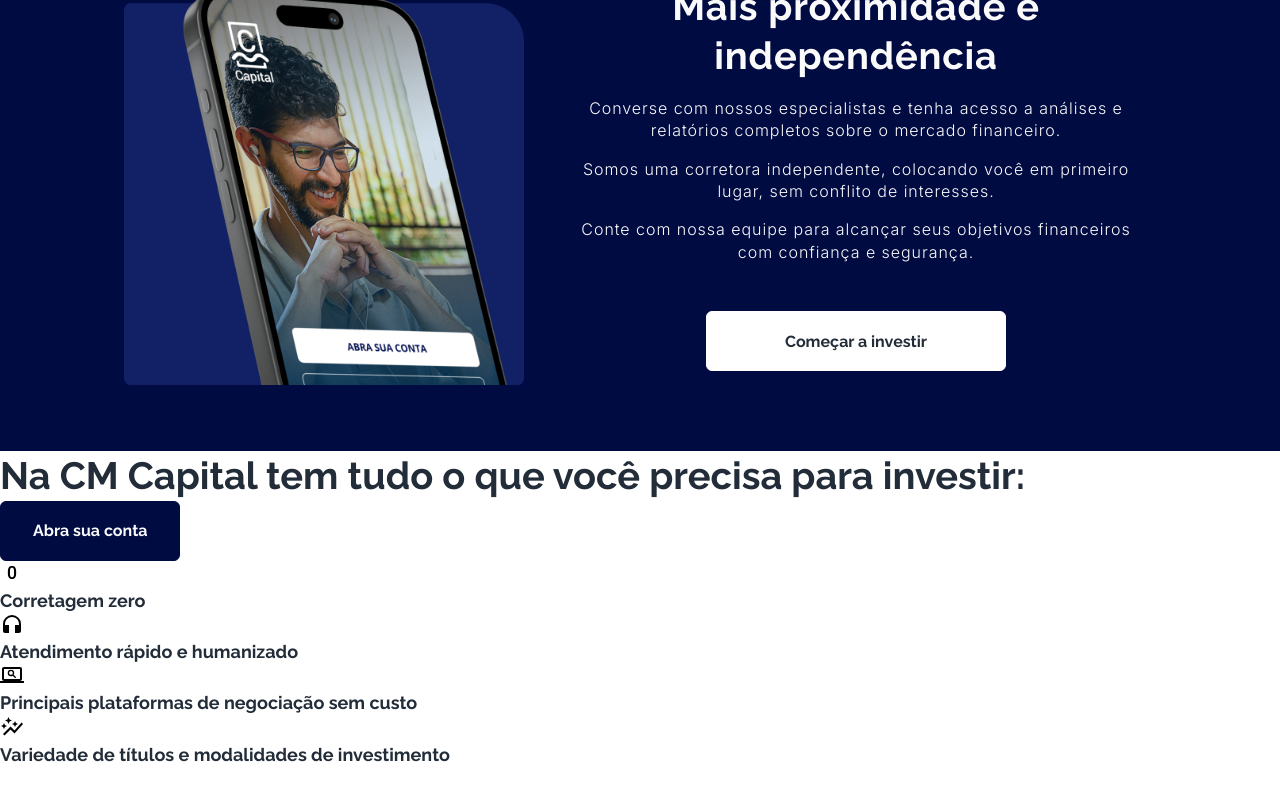
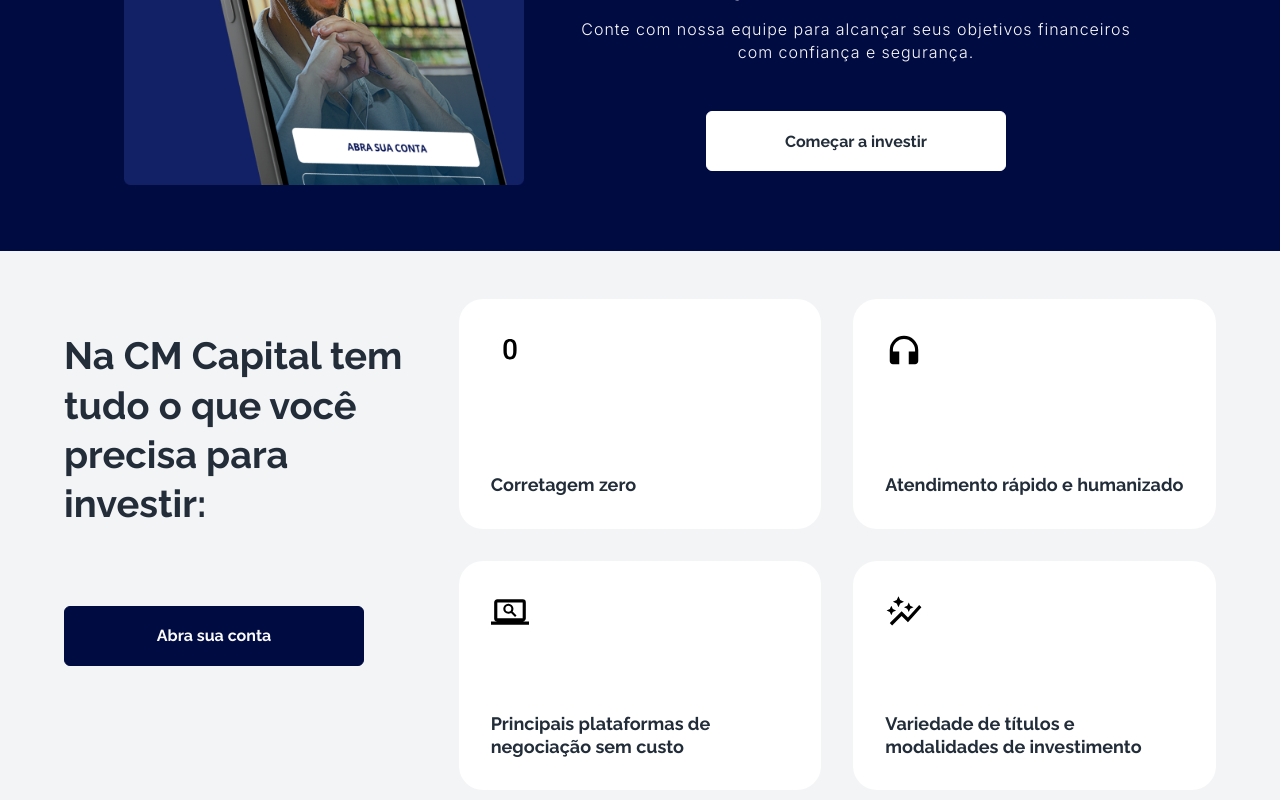
Before and after one commit to Shigekai/beyond-the-bytes-challenge, a React (Vite) app: page / in a window 1280 px wide. Shown: the part 1922-2722 px from the top of the page. Before the commit the page ends 2688 px from the top, so only its background shows below. Built offline with nearby package versions, Linux system fonts and the light colour scheme.

Commit message:
feat: fourth section (mobile & desktop)

```diff
--- a/src/components/Sections/FourthSection/index.jsx
+++ b/src/components/Sections/FourthSection/index.jsx
@@ -1,38 +1,39 @@
 import { MdExposureZero, MdHeadphones, MdOutlineAutoGraph, MdScreenSearchDesktop } from "react-icons/md"
+import style from "./style.module.scss";
 
 export const FourthSection = () => {
     return(
-        <section>
-            <div>
+        <section className={style.sectionBox}>
+            <div className={`${style.title}`}>
                 <h2 className="title two black">Na CM Capital tem tudo o que você precisa para investir:</h2>
+            </div>
+            <div className={`${style.buttonDiv}`}>
                 <button className="button large blue">Abra sua conta</button>
             </div>
-            <div>
-                <div>
-                    <MdExposureZero size={24}/>
+            <div className={`${style.card} ${style.card1}`}>
+                <MdExposureZero size={38}/>
                 <h3 className="title three black">
                     Corretagem zero
                 </h3>
             </div>
-                <div>
-                    <MdHeadphones size={24}/>
+            <div className={`${style.card} ${style.card2}`}>
+                <MdHeadphones size={38}/>
                 <h3 className="title three black">
                 Atendimento rápido e humanizado
                 </h3>
             </div>
-                <div>
-                    <MdScreenSearchDesktop size={24}/>
+            <div className={`${style.card} ${style.card3}`}>
+                <MdScreenSearchDesktop size={38}/>
                 <h3 className="title three black">
                 Principais plataformas de negociação sem custo
                 </h3>
             </div>
-                <div>
-                    <MdOutlineAutoGraph size={24}/>
+            <div className={`${style.card} ${style.card4}`}>
+                <MdOutlineAutoGraph size={38}/>
                 <h3 className="title three black">
                 Variedade de títulos e modalidades de investimento
                 </h3>
             </div>
-            </div>
         </section>
     )
 }
--- /dev/null
+++ b/src/components/Sections/FourthSection/style.module.scss
@@ -0,0 +1,75 @@
+.sectionBox{
+    display: grid;
+    grid-template-columns: 1fr;
+    grid-template-rows: 1fr;
+    grid-template-areas: "title"
+                         "card1"
+                         "card2"
+                         "card3"
+                         "card4"
+                         "button";
+
+    background-color: var(--background-color-grey);
+    gap: 2rem;
+    padding: 1rem 10%;
+
+    .title{
+        grid-area: title;
+        text-align: center;
+        margin-top: 2rem;
+    }
+    .card1{
+        grid-area: card1;
+    }
+    .card2{
+        grid-area: card2;
+    }
+    .card3{
+        grid-area: card3;
+    }
+    .card4{
+        grid-area: card4;
+    }
+    .buttonDiv{
+        grid-area: button;
+        width: 100%;
+        display: flex;
+        align-items: center;
+        justify-content: center;
+        button{
+            width: 100%;
+        }
+    }
+};
+
+.card{
+    width: 100%;
+    background-color: var(--background-color-white);
+    display: flex;
+    flex-direction: column;
+    align-items: flex-start;
+    gap: 2rem;
+    border-radius: 24px;
+    padding: 2rem;
+};
+
+@media screen and (min-width: 830px){
+    .sectionBox{
+        grid-template-columns: 2fr 2fr 2fr;
+        grid-template-rows: 1fr 1fr;
+        grid-template-areas: "title card1 card2"
+                             "button card3 card4";
+        padding: 3rem 5%;
+        .title{
+            text-align: start;
+        }
+        .buttonDiv{
+            margin-bottom: 10vh;
+            max-width: 300px;
+        }
+    }
+    .card{
+        justify-content: space-between;
+        max-height: 25rem;
+    }
+}
--- a/src/components/Sections/SecondSection/style.module.scss
+++ b/src/components/Sections/SecondSection/style.module.scss
@@ -1,6 +1,6 @@
 .sectionBox{
     width: 100%;
-    min-height: 600px;
+    min-height: 400px;
 
     position: relative;
 
@@ -33,7 +33,12 @@
         gap: 2rem;
 
         padding: 0 2rem;
-        text-align: center
+        text-align: center;
+        margin-top: 1rem;
+
+        button{
+            margin-bottom: 1rem;
+        }
     }
 };
 
```
Lines whose indentation alone changed are shown as unchanged.
